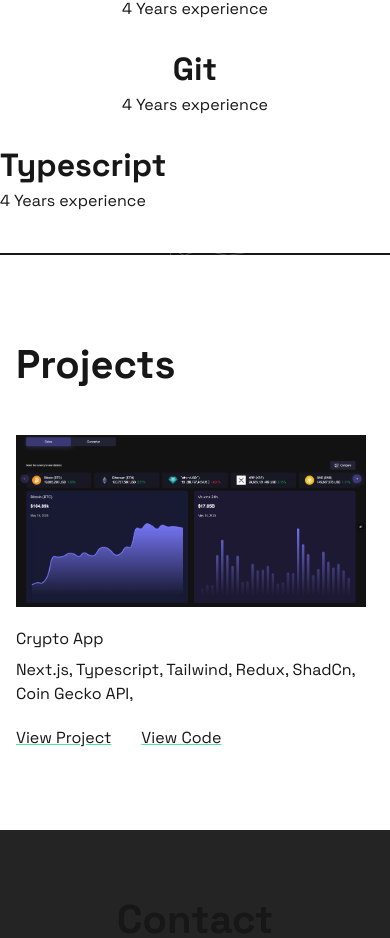
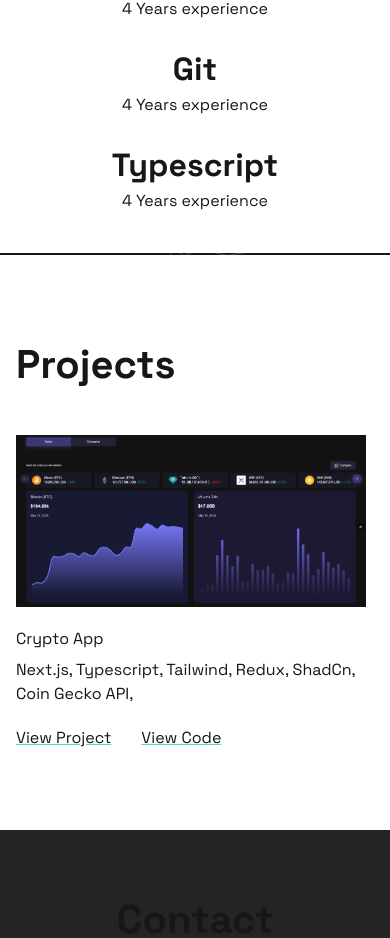
Before and after one commit to daxantz/portfolio, a Next.js app: page / in a window 390 px wide. Shown: the part 1055-1993 px from the top of the page. Built offline with nearby package versions, Linux system fonts and the light colour scheme.

Commit message:
corrected typo in className

```diff
--- a/components/Skills.tsx
+++ b/components/Skills.tsx
@@ -25,7 +25,7 @@ const Skills = () => {
           <p className="font-bold text-[2rem] md:text-5xl"> Git</p>
           <p>4 Years experience</p>
         </div>
-        <div className="flex flex-col items-cente md:items-start md:gap-3.5">
+        <div className="flex flex-col items-center md:items-start md:gap-3.5">
           <p className="font-bold text-[2rem] md:text-5xl">Typescript</p>
           <p>4 Years experience</p>
         </div>
```
